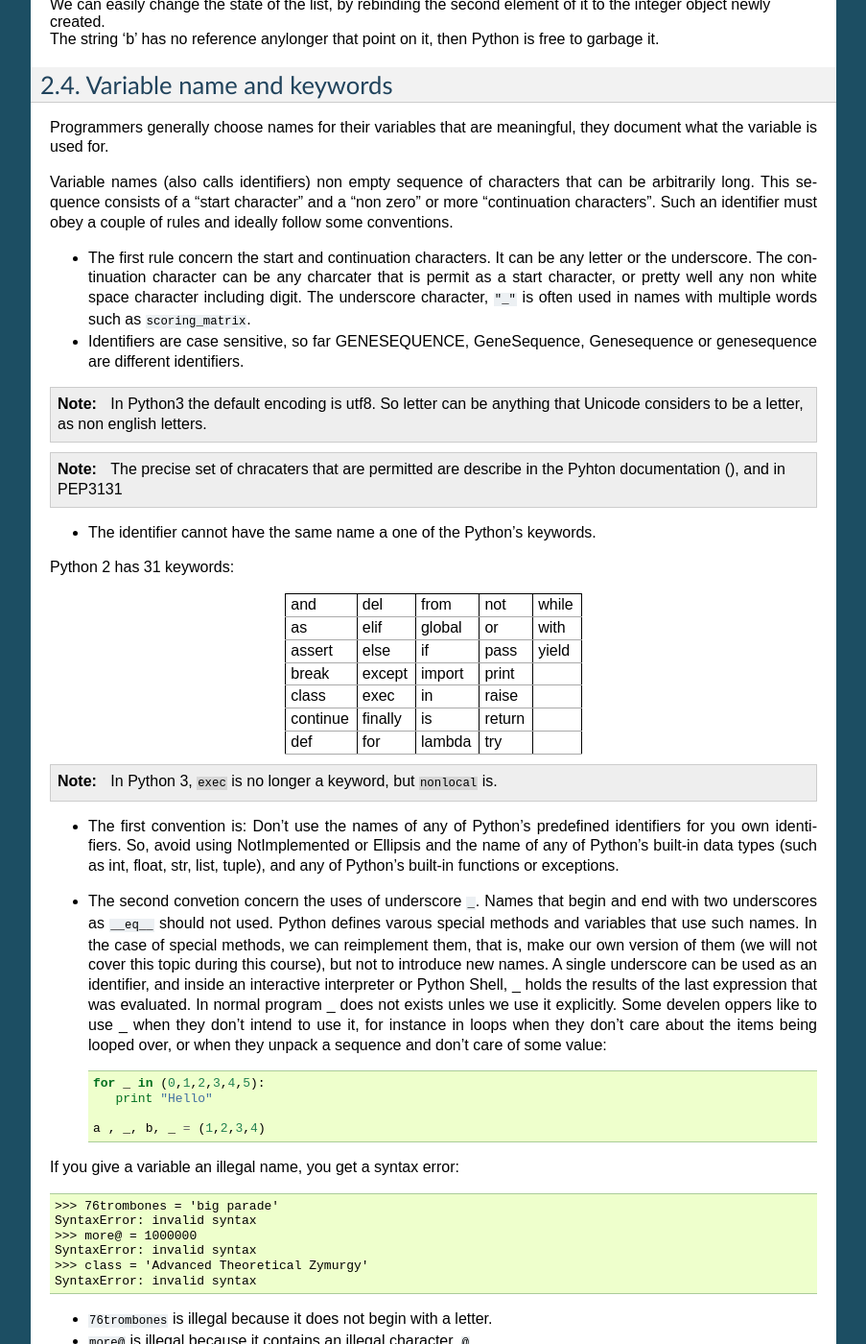
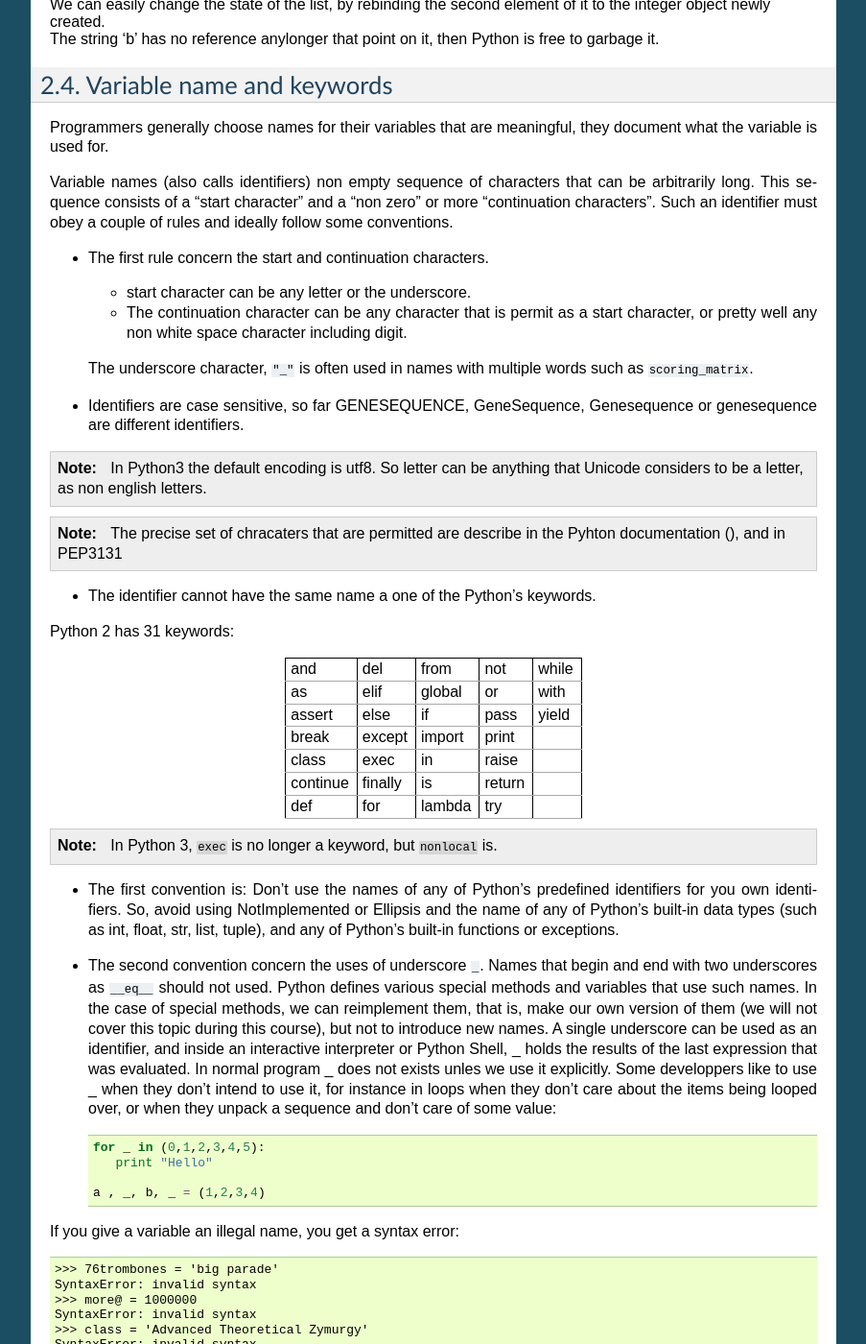
Before and after one commit to C3BI-pasteur-fr/python-course-1, a Sphinx documentation site: the page built from source/Variables.rst, in a window 1280 px wide and 1400 px high, scrolled down 3580 px. Shown: the whole window at 96% size, without its empty margins (198-1101 px from the left). Built offline with Sphinx 7.4.7, drawn with Linux system fonts in a browser that asks for light colours; some of the changed text lies outside the part shown.

Commit message:
fix typos

```diff
--- a/source/Variables.rst
+++ b/source/Variables.rst
@@ -119,7 +119,7 @@ Let's look at few examples and see what's happend in details: ::
 The syntax is simply ``object reference = value``. There is no need of predeclaration
 and no need to specify the value's type. When Python execute
 
-* the first statement it creates a int object with the value ``3`` and create the object reference call ``x`` that refer to
+* the first statement it creates a ``int`` object with the value ``3`` and create the object reference call ``x`` that refer to
   the int object. For all pratical purpose we say ``that variable x has been assigned the "3" integer``.
 * The second statement is similar.
 * The third creates a new object reference y and sets it to refer to the same object
@@ -223,9 +223,12 @@ Variable names (also calls identifiers) non empty sequence of characters that ca
 This sequence consists of a "start character" and a "non zero" or more "continuation characters".
 Such an identifier must obey a couple of rules and ideally follow some conventions.
 
-* The first rule concern the start and continuation characters. It can be any letter or the underscore.
-  The continuation character can be any charcater that is permit as a start character, or pretty well
-  any non white space character including digit.
+* The first rule concern the start and continuation characters.
+
+  * start character can be any letter or the underscore.
+  * The continuation character can be any character that is permit as a start character, or pretty well
+    any non white space character including digit.
+
   The underscore character, ``"_"`` is often used in names with multiple words such as ``scoring_matrix``.
 * Identifiers are case sensitive, so far GENESEQUENCE, GeneSequence, Genesequence or genesequence are different identifiers.
 
@@ -265,12 +268,12 @@ Python 2 has 31 keywords:
   So, avoid using NotImplemented or Ellipsis and the name of any of Python's built-in data types (such as int, float, str, list, tuple),
   and any of Python's built-in functions or exceptions.
 
-* The second convetion concern the uses of underscore ``_``. Names that begin and end with two underscores as ``__eq__`` should not used.
-  Python defines varous special methods and variables that use such names. In the case of special methods, we can reimplement them, that is,
+* The second convention concern the uses of underscore ``_``. Names that begin and end with two underscores as ``__eq__`` should not used.
+  Python defines various special methods and variables that use such names. In the case of special methods, we can reimplement them, that is,
   make our own version of them (we will not cover this topic during this course), but not to introduce new names.
   A single underscore can be used as an identifier, and inside an interactive interpreter or Python Shell,
   _ holds the results of the last expression that was evaluated. In normal program _ does not exists unles we use it explicitly.
-  Some develen oppers like to use _ when they don't intend to use it, for instance in loops when they don't care about the items being
+  Some developpers like to use _ when they don't intend to use it, for instance in loops when they don't care about the items being
   looped over, or when they unpack a sequence and don't care of some value: ::
 
    for _ in (0,1,2,3,4,5):
```
